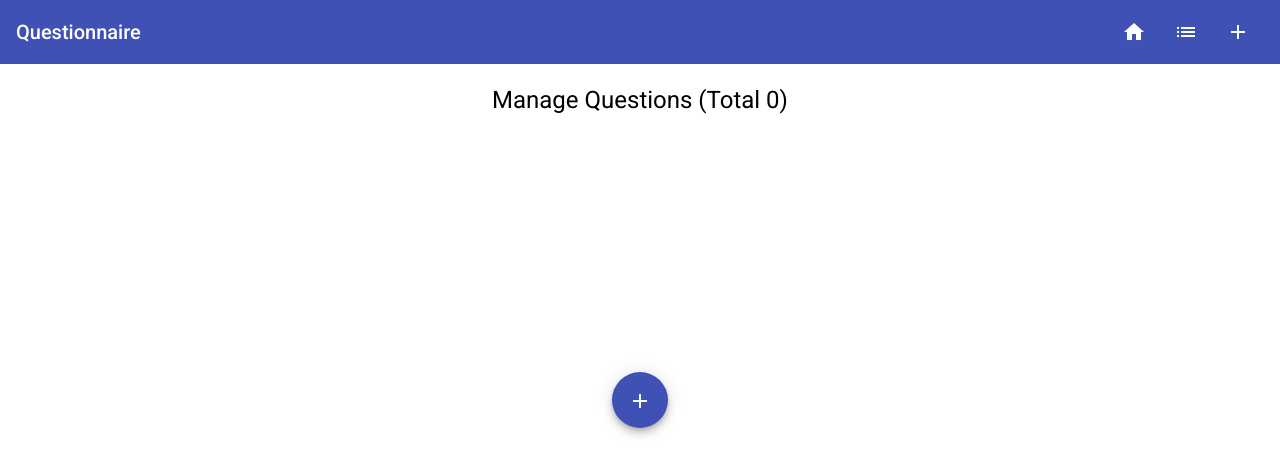
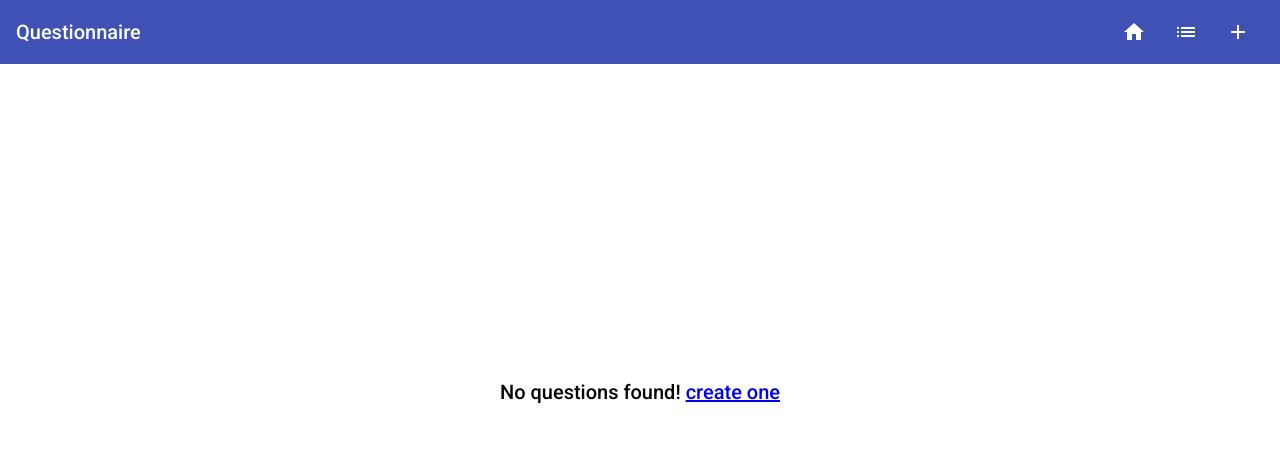
Before and after one commit to deepak1007/Questionnaire, an Angular app: page / in a window 1280 px wide. Shown: the top 474 px of the page. Built offline with nearby package versions, Linux system fonts and the light colour scheme.

Commit message:
added question not found text and option edit restriction to answered questions

```diff
--- a/package.json
+++ b/package.json
@@ -30,6 +30,7 @@
     "@angular/compiler-cli": "~13.1.0",
     "@types/jasmine": "~3.10.0",
     "@types/node": "^12.11.1",
+    "angular-cli-ghpages": "^1.0.0",
     "jasmine-core": "~3.10.0",
     "karma": "~6.3.0",
     "karma-chrome-launcher": "~3.1.0",
--- a/src/app/create-question/create-question.component.css
+++ b/src/app/create-question/create-question.component.css
@@ -6,11 +6,12 @@ section {
     display: flex;
     align-items: center;
     justify-content: center;
-    min-height:90%
+    padding: 10px;
 }
 
 .example-card {
     width: 400px;
+    max-height: 80vh
 }
 
 
@@ -53,6 +54,10 @@ section {
     margin-right: 5px;
 }
 
+mat-list {
+    max-height: 18vh;
+    overflow-y: auto;
+}
 
 mat-radio-group {
     display: flex;
--- a/src/app/create-question/create-question.component.html
+++ b/src/app/create-question/create-question.component.html
@@ -57,7 +57,7 @@
                                                 color='accent'
                                                 aria-label="Example icon button with a delete icon0"
                                                 class='closeInput'
-                                                (click)='focusedItem = i'
+                                                (click)='editOption(i)'
                                                 type='button'
                                             >edit</mat-icon>
                                             <mat-icon
@@ -100,5 +100,3 @@
         </mat-card-content>
     </mat-card>
 </section>
-
-{{focusedItem}}
--- a/src/app/create-question/create-question.component.ts
+++ b/src/app/create-question/create-question.component.ts
@@ -81,8 +81,18 @@ export class CreateQuestionComponent implements OnInit {
 		return this.fb.control(value);
 	}
 
+	editOption(index: number) {
+		if(this.questionForm.get('answered').value) {
+			return alert('Cannot edit option as this question is marked answered.')
+		}
+		this.focusedItem = index;
+	}
+
 
 	deleteOption(i : number) {
+		if(this.questionForm.get('answered').value) {
+			return alert('Cannot delete option as this question is marked answered.')
+		}
 		this.optionsControl.controls.splice(i, 1);
 	}
 
--- a/src/app/list-questions/list-questions.component.css
+++ b/src/app/list-questions/list-questions.component.css
@@ -5,14 +5,22 @@
     padding: 10px;
 }
 
+
 .questions {
     padding:10px;
     min-width: 250px;
-    min-height: 100vh;
+    height: 80vh;
     flex: 1;
-    border: 1px solid rgb(228, 214, 214)
+    border: 1px solid rgb(228, 214, 214);
+    overflow: auto;
 }
+
 
 .card {
     margin: 10px;
 }
+
+
+h1 {
+    text-align: center;
+}
--- a/src/app/list-questions/list-questions.component.html
+++ b/src/app/list-questions/list-questions.component.html
@@ -1,4 +1,9 @@
-<div class='question-list'>
+<div class="no-question-added" *ngIf='questionList.length == 0'>
+    <h2>No questions found! <a href="javascript:void(0)" routerLink='/question/create'>create one</a></h2>
+</div>
+
+
+<div class='question-list' *ngIf='questionList.length > 0'>
     <section class='unanswered questions'>
         <h1>UNANSWERED QUESTIONS</h1>
         <mat-card class="card unanswered-question-card" *ngFor="let question of questionList | filter:false | sort:'createdAt'">
--- a/src/app/manage-questions/manage-questions.component.css
+++ b/src/app/manage-questions/manage-questions.component.css
@@ -15,9 +15,14 @@
     margin: 4px;
 }
 
-.no-question-added {
-    position: fixed;
-    top: 50%;
-    left: 50%;
-    transform: translate(-50%, -50%);
+
+
+mat-card-title {
+    word-wrap: break-word;
 }
+
+@media screen and (max-width : 900px) {
+    .question-list-box {
+        width: 90%
+    }
+}
--- a/src/app/manage-questions/manage-questions.component.html
+++ b/src/app/manage-questions/manage-questions.component.html
@@ -1,15 +1,11 @@
-        <div class="no-question-added">
-            <button
-                *ngIf='questionList.length == 0'
-                mat-fab
-                color="primary"
-                aria-label="Example icon button with a delete icon"
-                routerLink='/question/create'
-            >
-                <mat-icon>add</mat-icon>
-            </button>
+        <div class="no-question-added" *ngIf='questionList.length == 0'>
+            <h2>No questions found! <a href="javascript:void(0)" routerLink='/question/create'>create one</a></h2>
         </div>
-        <div class="question-list-box">
+
+
+
+
+        <div class="question-list-box" *ngIf='questionList.length > 0'>
             <h1 style='text-align: center'>Manage Questions (Total {{questionList.length}})</h1>
             <mat-card class='question' *ngFor='let question of questionList | sort:"id":-1; let i = index'>
                 <mat-card-title>{{i+1}}. {{question.question}}</mat-card-title>
--- a/src/styles.css
+++ b/src/styles.css
@@ -2,3 +2,11 @@
 
 html, body { height: 100%; }
 body { margin: 0; font-family: Roboto, "Helvetica Neue", sans-serif; }
+
+
+.no-question-added {
+    position: fixed;
+    top: 50%;
+    left: 50%;
+    transform: translate(-50%, -50%);
+}
```
Also changed, not shown: 1 other file (tests, documents, lock files or other folders).
